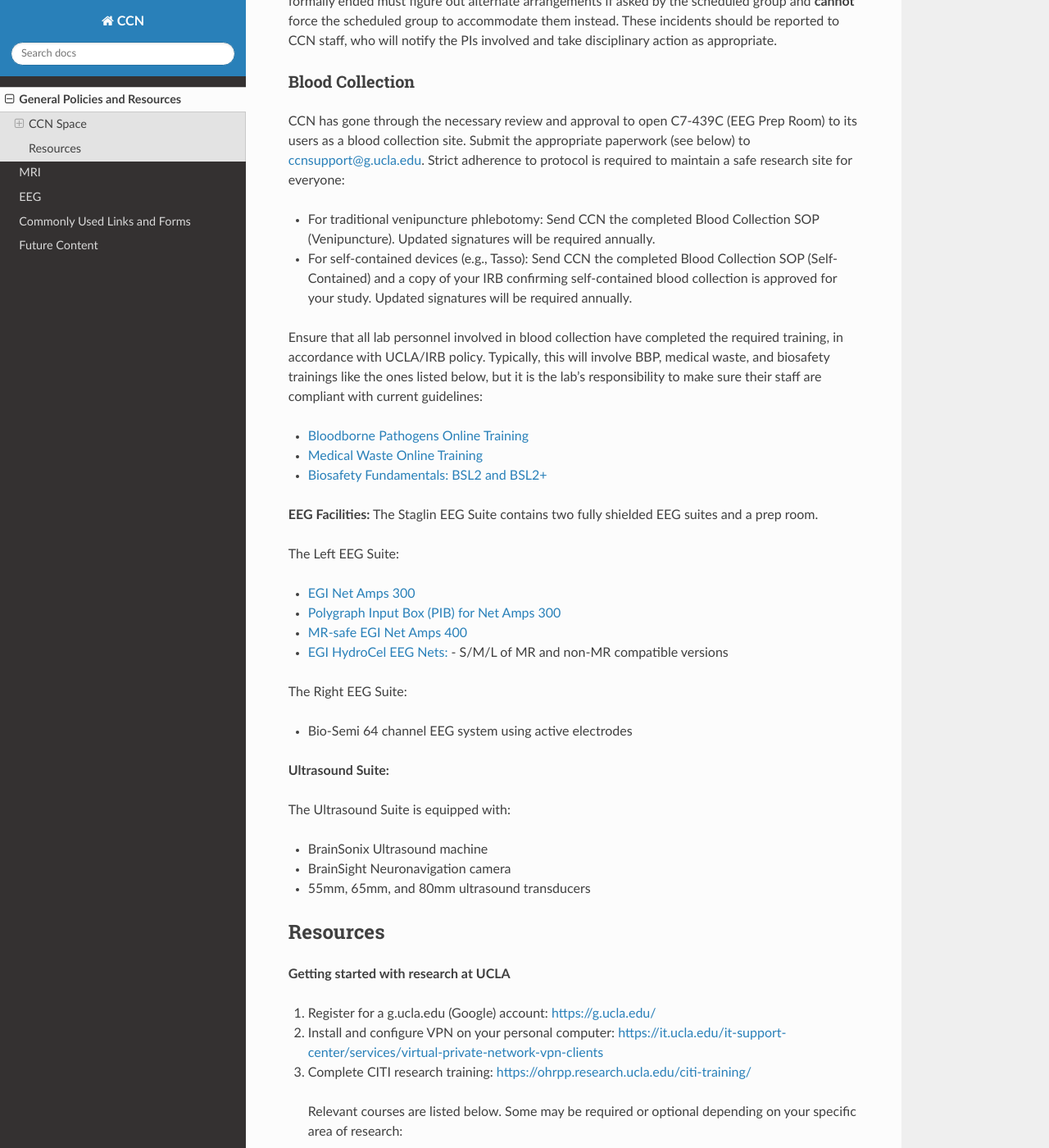
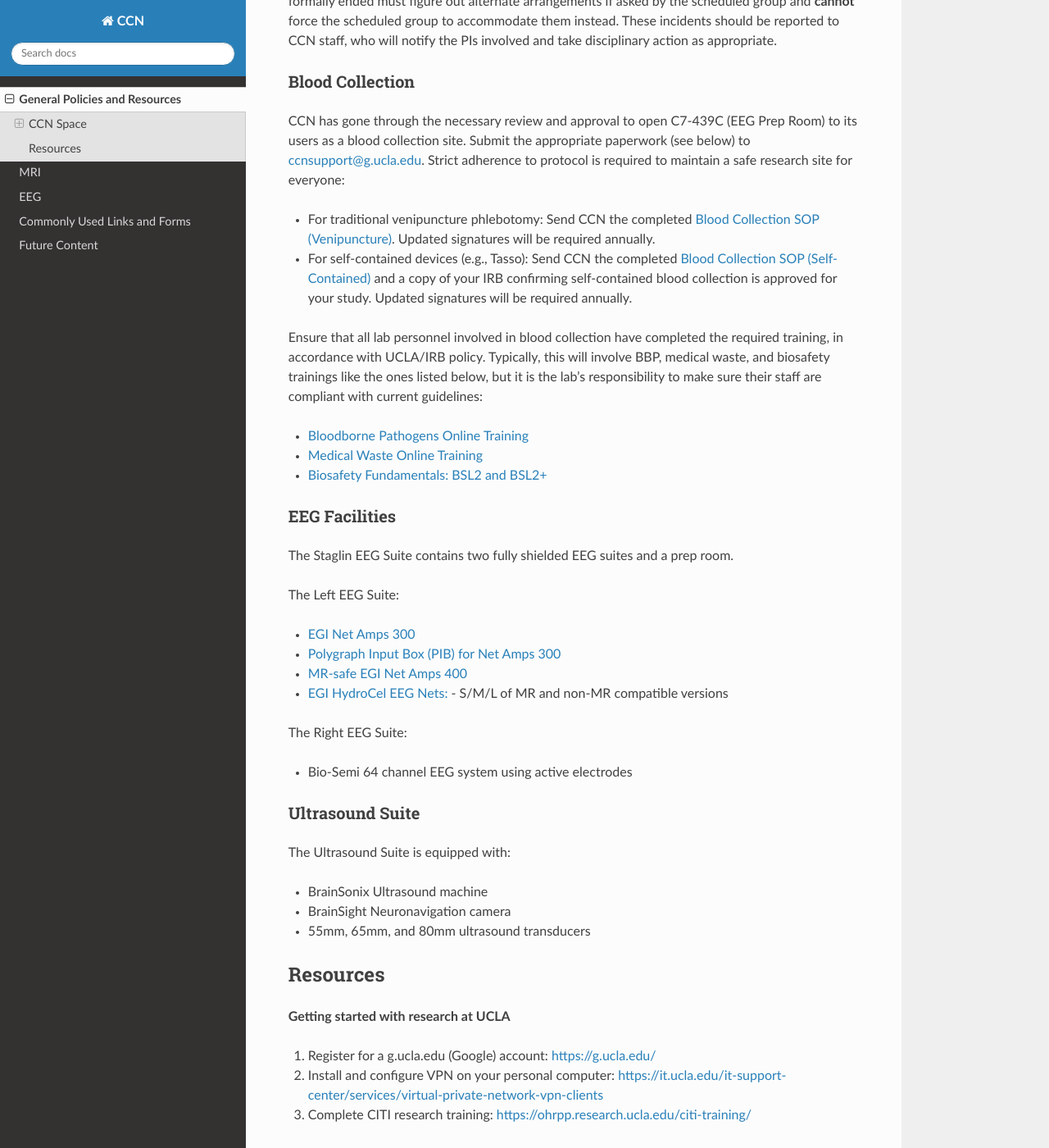
Before and after one commit to CCN-Support/CCN_Wiki, a Sphinx documentation site: the page built from docs/source/generalpolicies.rst, in a window 1280 px wide and 1400 px high, scrolled down 2518 px. Shown: the whole window at 82% size. Built offline with Sphinx 7.4.7 and the Read the Docs theme 3.1.0, drawn with Linux system fonts in a browser that asks for light colours; part of the change alters nothing that is shown.

```diff
--- a/docs/source/generalpolicies.rst
+++ b/docs/source/generalpolicies.rst
@@ -60,15 +60,16 @@ Blood Collection
 ^^^^^^^^^^^^^^^^
 CCN has gone through the necessary review and approval to open C7-439C (EEG Prep Room) to its users as a blood collection site. Submit the appropriate paperwork (see below) to ccnsupport@g.ucla.edu. Strict adherence to protocol is required to maintain a safe research site for everyone:
 
-- For traditional venipuncture phlebotomy: Send CCN the completed Blood Collection SOP (Venipuncture). Updated signatures will be required annually.
-- For self-contained devices (e.g., Tasso): Send CCN the completed Blood Collection SOP (Self-Contained) and a copy of your IRB confirming self-contained blood collection is approved for your study. Updated signatures will be required annually.
+- For traditional venipuncture phlebotomy: Send CCN the completed `Blood Collection SOP (Venipuncture) <https://docs.google.com/document/d/1WNXvtkOqQU1CcQjaQm7HOkLU_xgSrStZXLESRDcd9Ks/edit?usp=sharing>`_. Updated signatures will be required annually.
+- For self-contained devices (e.g., Tasso): Send CCN the completed `Blood Collection SOP (Self-Contained) <https://docs.google.com/document/d/1TB9sdUqEMPC-ZqQI7L7XA0Jw_-r7aU8cuRgXdh_Uro0/edit?usp=sharing>`_ and a copy of your IRB confirming self-contained blood collection is approved for your study. Updated signatures will be required annually.
 Ensure that all lab personnel involved in blood collection have completed the required training, in accordance with UCLA/IRB policy. Typically, this will involve BBP, medical waste, and biosafety trainings like the ones listed below, but it is the lab's responsibility to make sure their staff are compliant with current guidelines:
 
 - `Bloodborne Pathogens Online Training <https://worksafe.ucla.edu/UCLA/Programs/Standard/Control/elmLearner.wml?UPID=0321200236&Segment=CourseHomePage&Option=&ReloadSegmentID=CourseSearch&ReloadOptionID=&CourseID=BIO-BBP-OL>`_
 - `Medical Waste Online Training <https://worksafe.ucla.edu/UCLA/Programs/Standard/Control/elmLearner.wml?UPID=0321200236&Segment=CourseHomePage&Option=&ReloadSegmentID=CourseSearch&ReloadOptionID=&CourseID=BIO-MWM-OL>`_
 - `Biosafety Fundamentals: BSL2 and BSL2+ <https://worksafe.ucla.edu/UCLA/Programs/Standard/Control/elmLearner.wml?UPID=0321200236&Segment=CourseHomePage&Option=&ReloadSegmentID=CourseSearch&ReloadOptionID=&CourseID=BIO-BSL2-OL>`_
 
-**EEG Facilities:**
+EEG Facilities
+^^^^^^^^^^^^^^
 The Staglin EEG Suite contains two fully shielded EEG suites and a prep room.
 
 The Left EEG Suite:
@@ -82,7 +83,8 @@ The Right EEG Suite:
 
 - Bio-Semi 64 channel EEG system using active electrodes
 
-**Ultrasound Suite:**
+Ultrasound Suite
+^^^^^^^^^^^^^^^^
 
 The Ultrasound Suite is equipped with:
 
```
